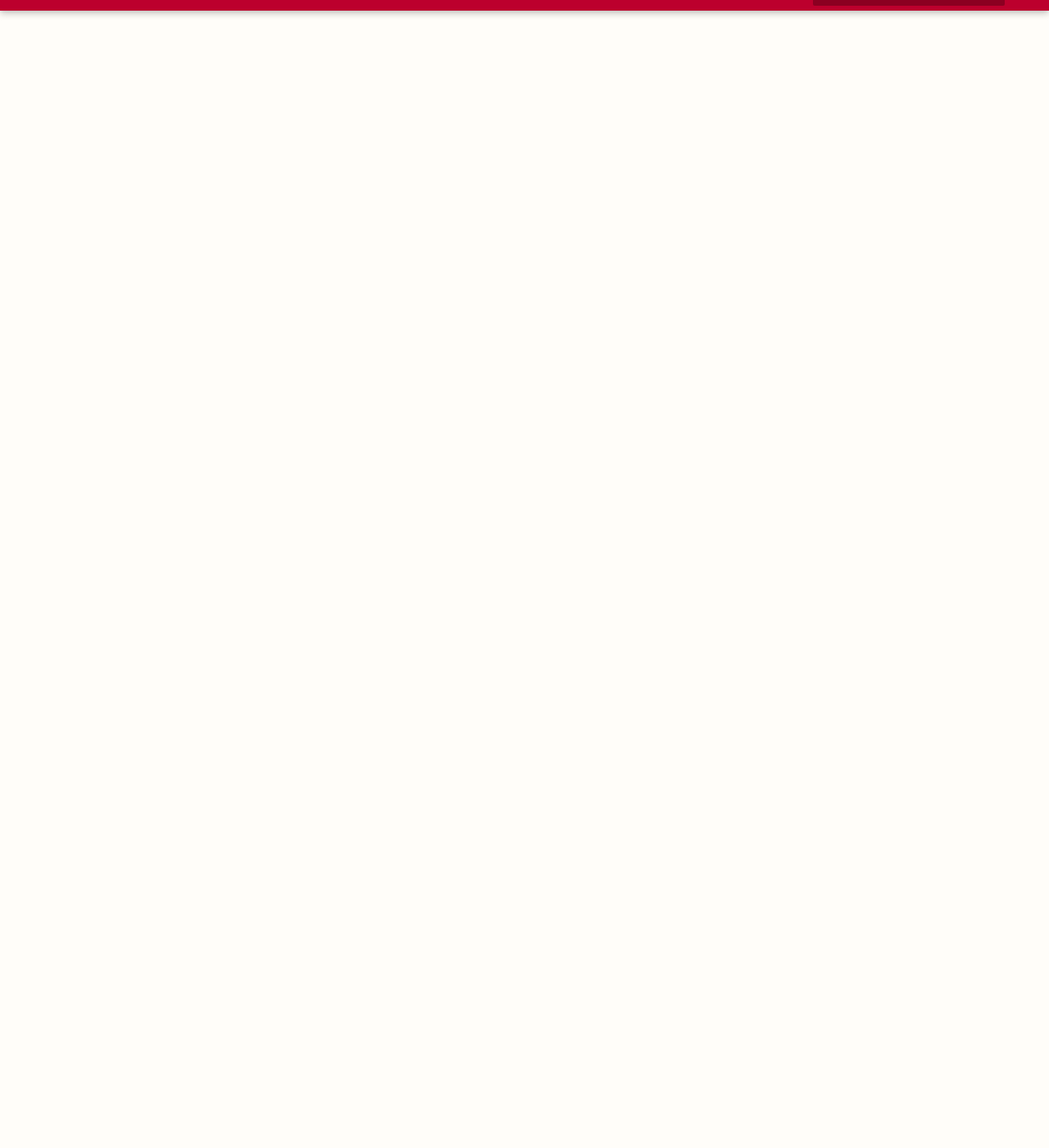
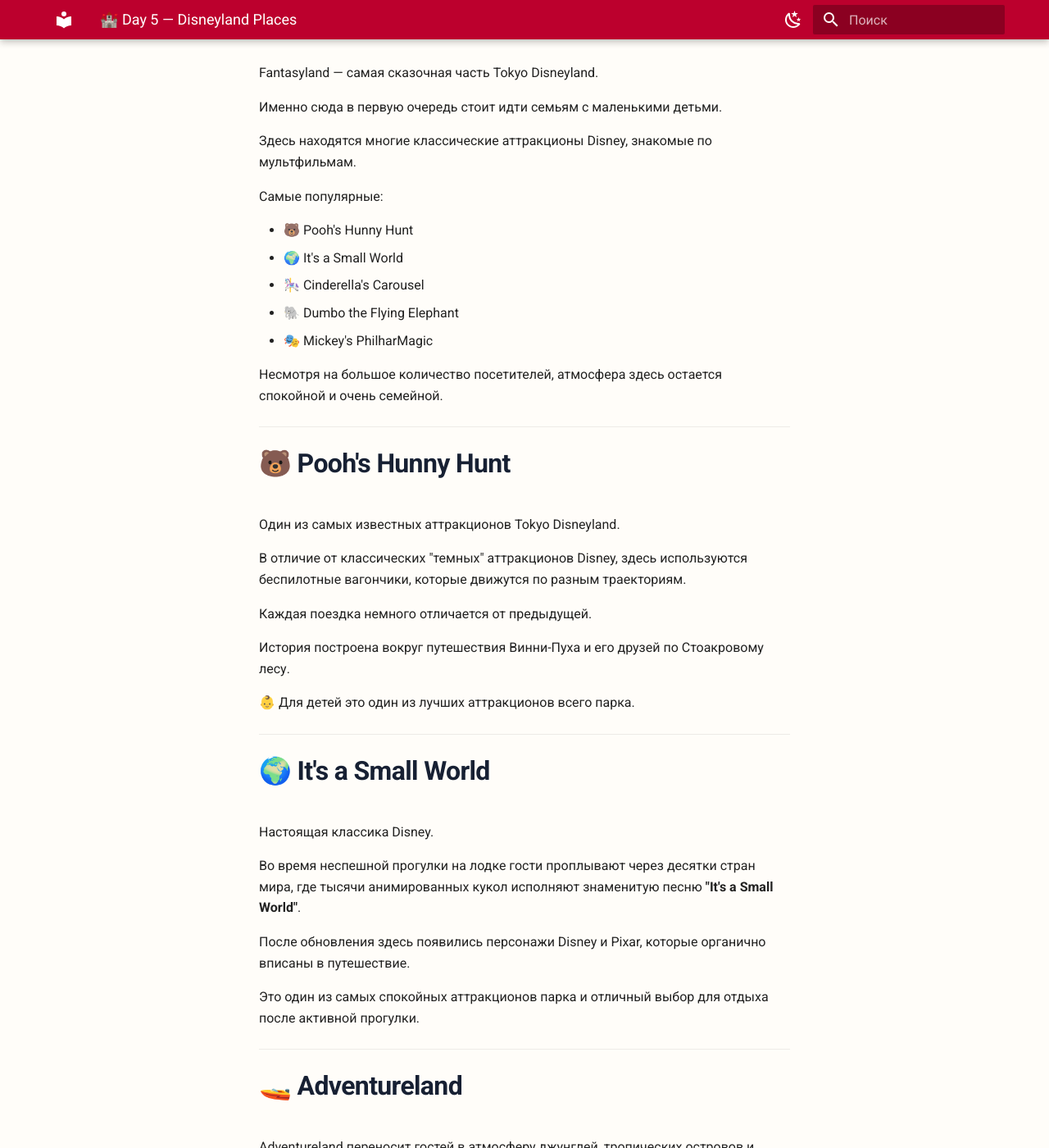
Before and after one commit to nepcuku-shprshty/JP-Trip, an MkDocs documentation site: the page built from docs/day-05-disneyland-places.md, in a window 1280 px wide and 1400 px high, scrolled down 1938 px. Shown: the whole window at 82% size. Built offline with MkDocs 1.6.1 and Material for MkDocs 9.7.7, drawn with Linux system fonts in a browser that asks for light colours; some of the changed text lies outside the part shown.

Commit message:
Update day-05-disneyland-places.md

```diff
--- a/docs/day-05-disneyland-places.md
+++ b/docs/day-05-disneyland-places.md
@@ -59,3 +59,84 @@
     Семьи, друзья и пары часто приезжают сюда в одинаковой одежде, покупают тематические аксессуары и проводят в парке весь день, наслаждаясь атмосферой, а не только аттракционами.
 
     Именно поэтому здесь так много внимания уделяется деталям, декорациям и сезонным мероприятиям.
+---
+
+# 🧚 Fantasyland
+
+Fantasyland — самая сказочная часть Tokyo Disneyland.
+
+Именно сюда в первую очередь стоит идти семьям с маленькими детьми.
+
+Здесь находятся многие классические аттракционы Disney, знакомые по мультфильмам.
+
+Самые популярные:
+
+- 🐻 Pooh's Hunny Hunt
+- 🌍 It's a Small World
+- 🎠 Cinderella's Carousel
+- 🐘 Dumbo the Flying Elephant
+- 🎭 Mickey's PhilharMagic
+
+Несмотря на большое количество посетителей, атмосфера здесь остается спокойной и очень семейной.
+
+---
+
+# 🐻 Pooh's Hunny Hunt
+
+Один из самых известных аттракционов Tokyo Disneyland.
+
+В отличие от классических "темных" аттракционов Disney, здесь используются беспилотные вагончики, которые движутся по разным траекториям.
+
+Каждая поездка немного отличается от предыдущей.
+
+История построена вокруг путешествия Винни-Пуха и его друзей по Стоакровому лесу.
+
+👶 Для детей это один из лучших аттракционов всего парка.
+
+---
+
+# 🌍 It's a Small World
+
+Настоящая классика Disney.
+
+Во время неспешной прогулки на лодке гости проплывают через десятки стран мира, где тысячи анимированных кукол исполняют знаменитую песню **"It's a Small World"**.
+
+После обновления здесь появились персонажи Disney и Pixar, которые органично вписаны в путешествие.
+
+Это один из самых спокойных аттракционов парка и отличный выбор для отдыха после активной прогулки.
+
+---
+
+# 🚤 Adventureland
+
+Adventureland переносит гостей в атмосферу джунглей, тропических островов и больших экспедиций.
+
+Здесь всегда много зелени, воды и тенистых дорожек, поэтому даже в жаркий день гулять здесь особенно приятно.
+
+Главные развлечения:
+
+- 🚤 Jungle Cruise
+- 🦜 Enchanted Tiki Room
+- 🚢 Western River Railroad (станция рядом)
+
+---
+
+# 🚤 Jungle Cruise
+
+Небольшое речное путешествие по тропическим джунглям.
+
+Во время поездки капитан рассказывает истории, а вдоль берегов можно увидеть слонов, бегемотов, крокодилов и других животных.
+
+Даже если ребенок не понимает японский язык, сама атмосфера и движущиеся декорации делают путешествие очень интересным.
+
+---
+
+# 🇯🇵 Japan Insider
+
+!!! tip "Почему очереди двигаются так быстро?"
+
+    В японских парках Disney сотрудники очень тщательно организуют посадку гостей.
+
+    Пока одна группа выходит из аттракциона, следующая уже готовится к посадке.
+
+    Благодаря этому даже длинная очередь часто движется заметно быстрее, чем кажется на первый взгляд.
```
